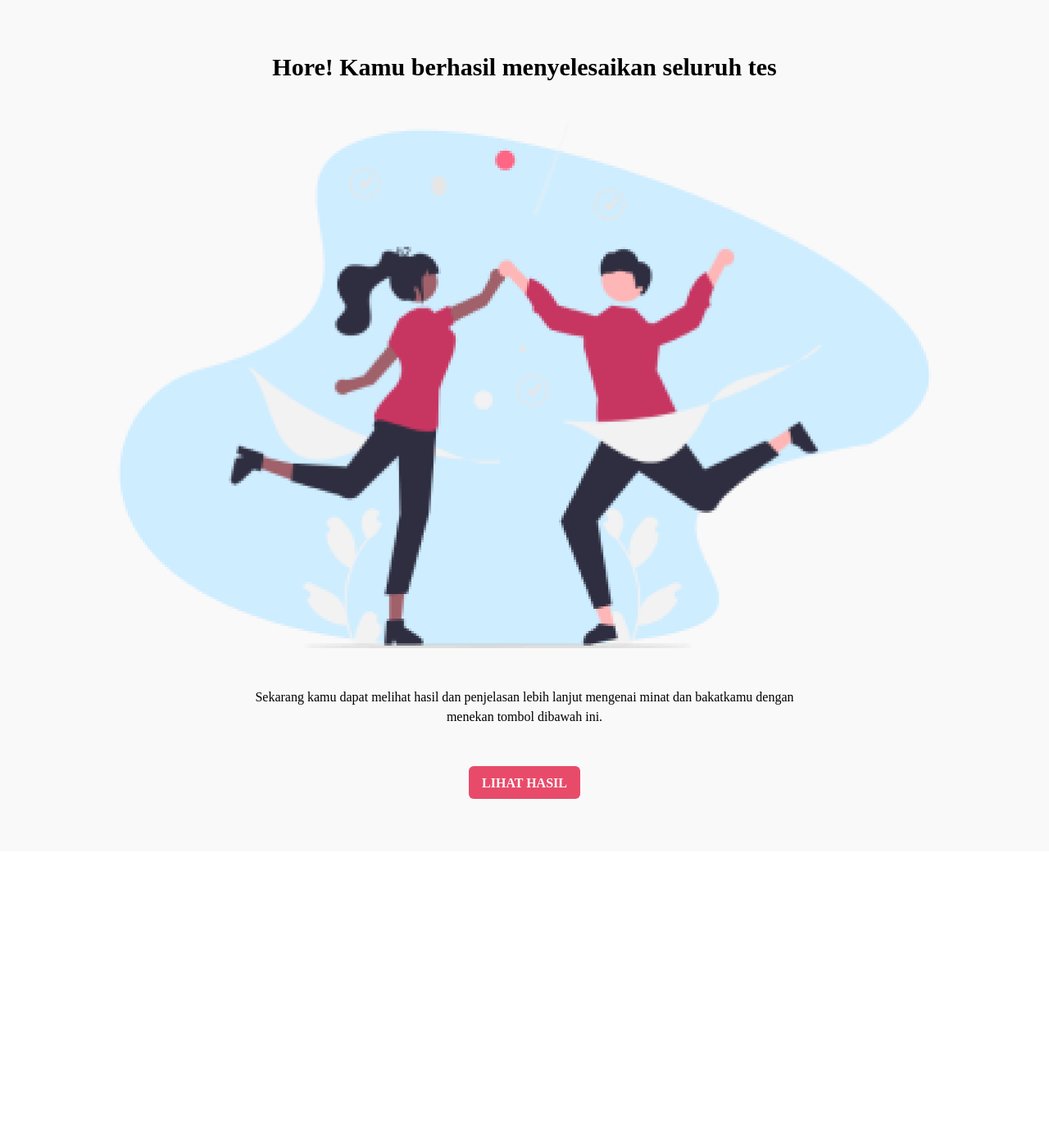
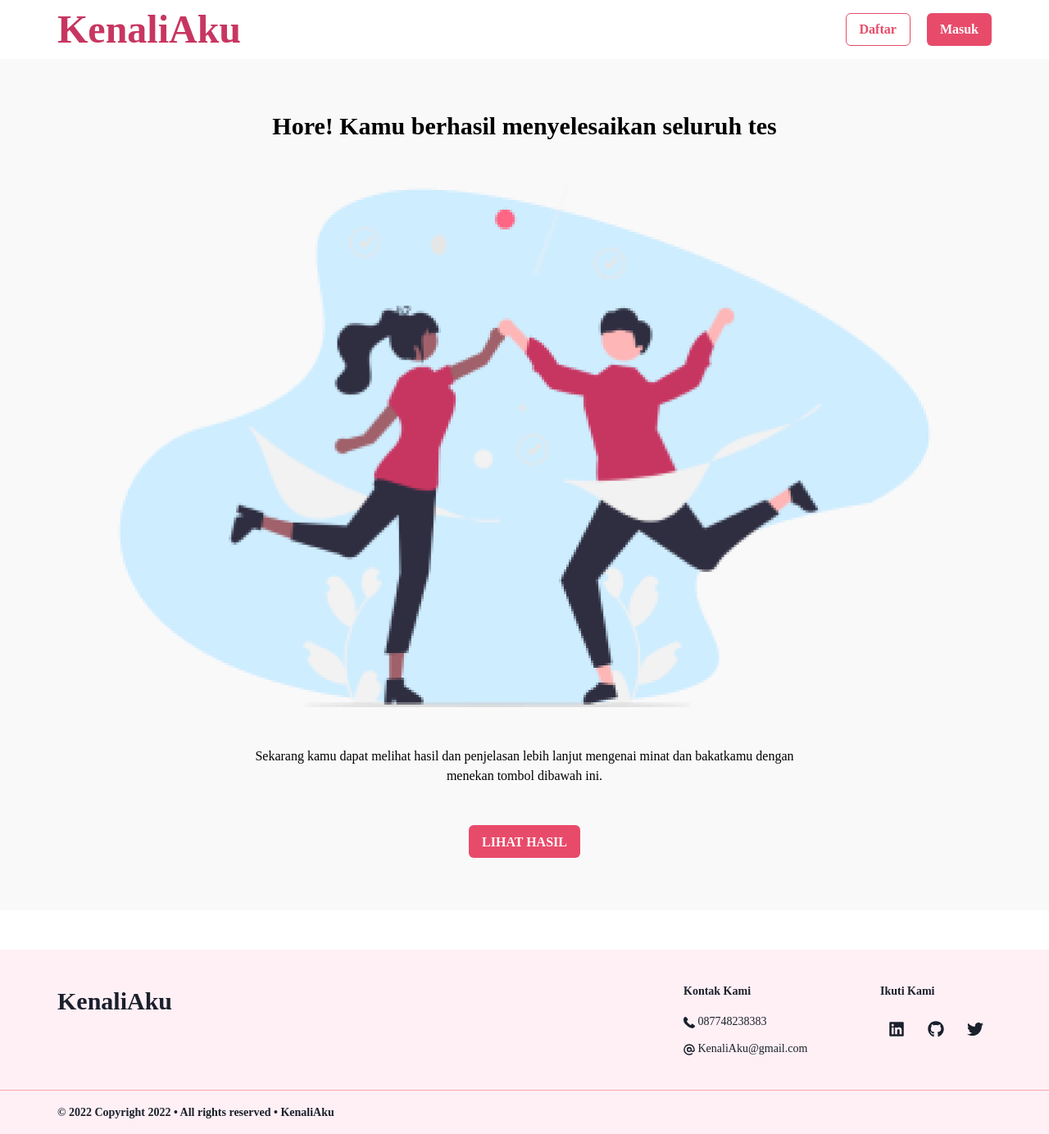
Before and after one commit to rg-km/final-project-engineering-51, a React (Create React App) app in the folder frontend/my-app/: page /test-complete in a window 1280 px wide. Shown: the whole page at 82% size. Before the commit the page ends 1039 px from the top, so only its background shows below. Built offline with nearby package versions, Linux system fonts and the light colour scheme.

Commit message:
feat: Add testminatbakat pages

```diff
--- a/frontend/my-app/src/pages/TestComplete.js
+++ b/frontend/my-app/src/pages/TestComplete.js
@@ -8,10 +8,13 @@ import {
 } from '@chakra-ui/react';
 import * as React from 'react';
 import Complete from '../assets/finish.png';
+import Footer from '../components/Footer';
+import Header from '../components/Header';
 
 function TestComplete() {
   return(
     <>
+      <Header />
       <Box className='test-complete' bg='#F9F9F9' w='100%' py={16} px={36} color='black'>
         <Flex textAlign='center' alignItems='center' flexDirection='column' gap={12}>
           <Heading as='h1' size='lg'>
@@ -29,6 +32,7 @@ function TestComplete() {
           </Box>
         </Flex>
       </Box>
+      <Footer />
     </>
   )
 }
--- a/frontend/my-app/src/pages/TestOpening.js
+++ b/frontend/my-app/src/pages/TestOpening.js
@@ -9,6 +9,8 @@ import {
 import Petunjuk1 from '../assets/petunjuk-1.png';
 import Petunjuk2 from '../assets/petunjuk-2.png';
 import Petunjuk3 from '../assets/petunjuk-3.png';
+import Footer from '../components/Footer';
+import Header from '../components/Header';
 
 function TestOpening() {
   const property = [
@@ -31,6 +33,7 @@ function TestOpening() {
 
   return(
     <>
+      <Header />
       <Box id='test-opening' bg='#F9F9F9' w='100%' py={16} px={36} color='black'>
         <Flex textAlign='center' alignItems='center' flexDirection='column' gap={12}>
           <Box>
@@ -69,6 +72,7 @@ function TestOpening() {
           </Box>
         </Flex>
       </Box>
+      <Footer />
     </>
   );
 }
```
